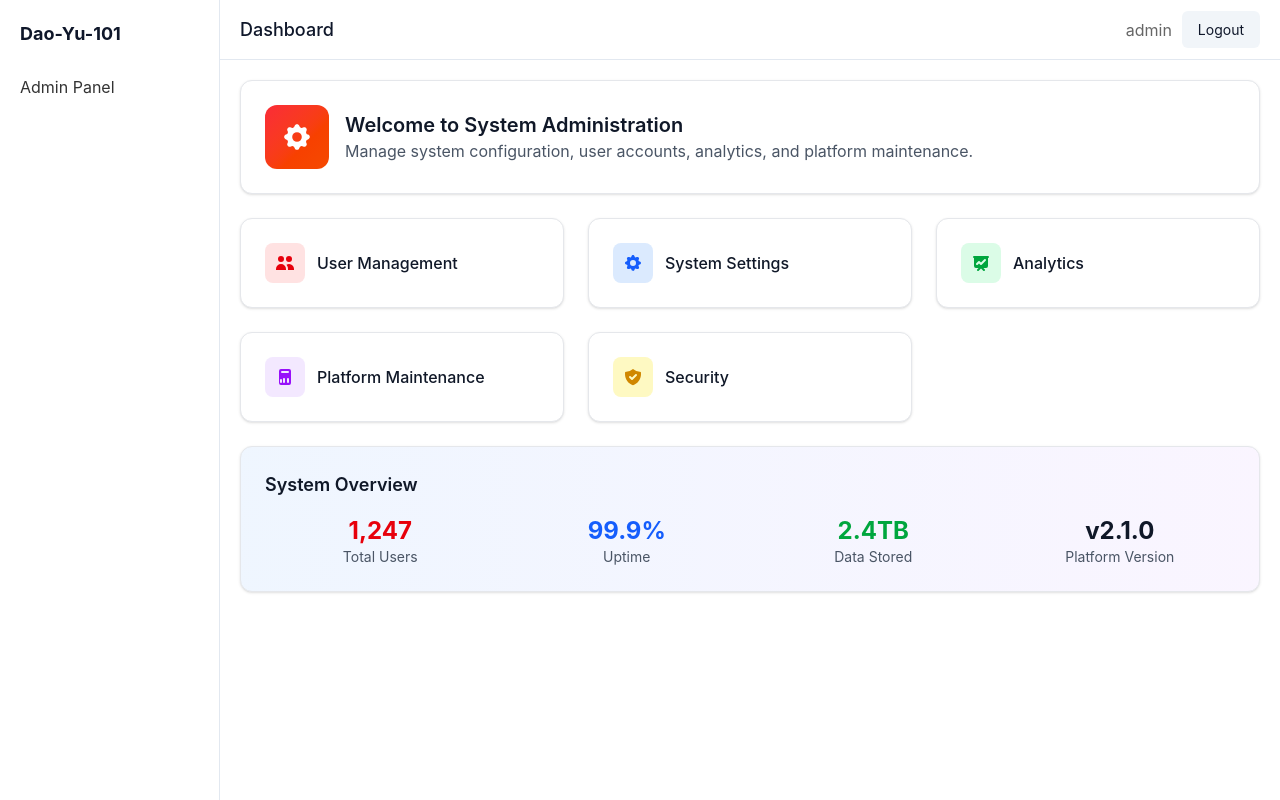
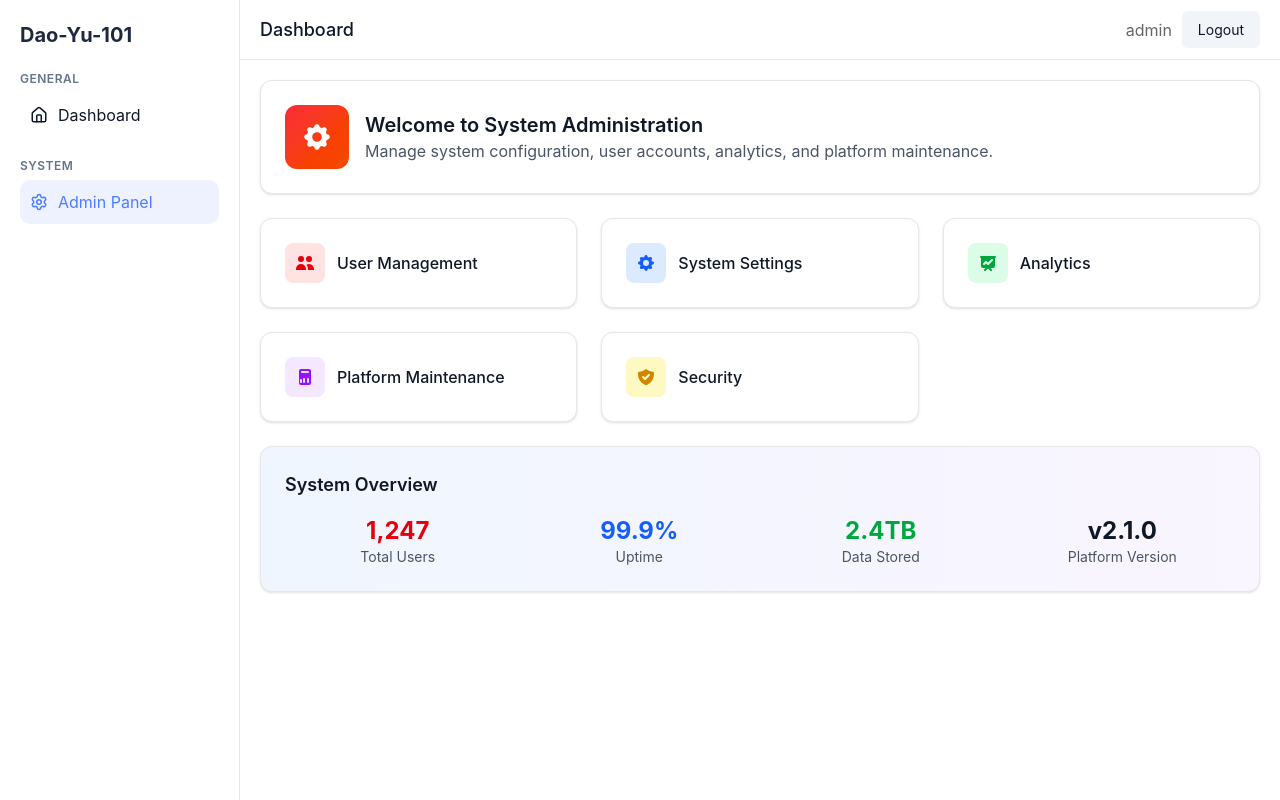
Before and after one commit to 7miwork/Dao-Yu-101-kebei, a React (Vite) app: page /#/dashboard/admin in a window 1280 px wide. Built offline with nearby package versions, Linux system fonts and the light colour scheme; sample sign-in values are in the browser's storage.

Commit message:
feat: sidebar UX upgrade with icons, sections, and active state

```diff
--- a/package.json
+++ b/package.json
@@ -13,6 +13,7 @@
   },
   "dependencies": {
     "@tailwindcss/postcss": "^4.2.2",
+    "lucide-react": "^1.7.0",
     "react": "^19.2.4",
     "react-dom": "^19.2.4",
     "react-router-dom": "^7.13.2"
--- a/src/components/Sidebar.jsx
+++ b/src/components/Sidebar.jsx
@@ -1,48 +1,124 @@
+import { Home, Book, Users, School, Settings, BarChart3, GraduationCap, UserCheck } from "lucide-react";
+import { useLocation } from "react-router-dom";
 import { t } from '../i18n';
 
+function NavItem({ href, icon, label, active }) {
+  return (
+    <a
+      href={href}
+      style={{
+        display: "flex",
+        alignItems: "center",
+        gap: "10px",
+        padding: "10px",
+        borderRadius: "10px",
+        textDecoration: "none",
+        background: active ? "#EEF2FF" : "transparent",
+        color: active ? "#4F7CFF" : "#0F172A",
+        marginTop: "5px",
+        transition: "all 0.2s ease"
+      }}
+    >
+      {icon}
+      {label}
+    </a>
+  );
+}
+
+function Section({ title, children }) {
+  return (
+    <div style={{ marginBottom: "20px" }}>
+      <p style={{ fontSize: "12px", color: "#64748B", fontWeight: "600", letterSpacing: "0.5px" }}>
+        {title.toUpperCase()}
+      </p>
+      {children}
+    </div>
+  );
+}
+
 export default function Sidebar({ user }) {
+  const location = useLocation();
   const role = user?.role;
+
+  const isActive = (path) => location.pathname.includes(path);
 
   return (
     <aside style={{
-      width: "220px",
+      width: "240px",
       borderRight: "1px solid #E2E8F0",
       padding: "20px",
-      backgroundColor: "#fff"
+      background: "#fff",
+      minHeight: "100vh"
     }}>
-      <h2 style={{ marginBottom: "20px", fontSize: "18px", fontWeight: "bold" }}>Dao-Yu-101</h2>
+      <h2 style={{ marginBottom: "20px", fontSize: "20px", fontWeight: "bold", color: "#1E293B" }}>
+        Dao-Yu-101
+      </h2>
 
-      <nav style={{ display: "flex", flexDirection: "column", gap: "10px" }}>
+      {/* SECTION: GENERAL */}
+      <Section title={t("sidebar.general")}>
+        <NavItem
+          href="/#/dashboard"
+          icon={<Home size={18} />}
+          label={t("sidebar.dashboard")}
+          active={isActive("dashboard") && !isActive("student") && !isActive("teacher") && !isActive("parent") && !isActive("school") && !isActive("admin")}
+        />
+      </Section>
+
+      {/* ROLE BASED SECTIONS */}
       {role === "student" && (
-          <>
-            <a href="/#/dashboard/student" style={{ textDecoration: "none", color: "#333", padding: "8px 0" }}>{t("sidebar.overview")}</a>
-          </>
+        <Section title={t("sidebar.learning")}>
+          <NavItem
+            href="/#/dashboard/student"
+            icon={<Book size={18} />}
+            label={t("sidebar.myLearning")}
+            active={isActive("student")}
+          />
+        </Section>
       )}
 
       {role === "teacher" && (
-          <>
-            <a href="/#/dashboard/teacher" style={{ textDecoration: "none", color: "#333", padding: "8px 0" }}>{t("sidebar.classes")}</a>
-          </>
+        <Section title={t("sidebar.teaching")}>
+          <NavItem
+            href="/#/dashboard/teacher"
+            icon={<Users size={18} />}
+            label={t("sidebar.classes")}
+            active={isActive("teacher")}
+          />
+        </Section>
       )}
 
       {role === "parent" && (
-          <>
-            <a href="/#/dashboard/parent" style={{ textDecoration: "none", color: "#333", padding: "8px 0" }}>{t("sidebar.childProgress")}</a>
-          </>
+        <Section title={t("sidebar.family")}>
+          <NavItem
+            href="/#/dashboard/parent"
+            icon={<UserCheck size={18} />}
+            label={t("sidebar.childProgress")}
+            active={isActive("parent")}
+          />
+        </Section>
       )}
 
       {role === "school" && (
-          <>
-            <a href="/#/dashboard/school" style={{ textDecoration: "none", color: "#333", padding: "8px 0" }}>{t("sidebar.schoolPanel")}</a>
-          </>
+        <Section title={t("sidebar.school")}>
+          <NavItem
+            href="/#/dashboard/school"
+            icon={<School size={18} />}
+            label={t("sidebar.overview")}
+            active={isActive("school")}
+          />
+        </Section>
       )}
 
       {role === "admin" && (
-          <>
-            <a href="/#/dashboard/admin" style={{ textDecoration: "none", color: "#333", padding: "8px 0" }}>{t("sidebar.adminPanel")}</a>
-          </>
+        <Section title={t("sidebar.system")}>
+          <NavItem
+            href="/#/dashboard/admin"
+            icon={<Settings size={18} />}
+            label={t("sidebar.adminPanel")}
+            active={isActive("admin")}
+          />
+        </Section>
       )}
-      </nav>
     </aside>
   );
 }
--- a/src/i18n/translations/de.js
+++ b/src/i18n/translations/de.js
@@ -234,10 +234,17 @@ export default {
     platformVersion: "Plattformversion"
   },
   sidebar: {
+    general: "Allgemein",
+    dashboard: "Dashboard",
+    learning: "Lernen",
+    myLearning: "Mein Lernen",
+    teaching: "Unterricht",
+    classes: "Klassen",
+    family: "Familie",
+    childProgress: "Kinderfortschritt",
+    school: "Schule",
     overview: "Übersicht",
-    classes: "Klassen",
-    childProgress: "Kinderfortschritt",
-    schoolPanel: "Schul-Panel",
+    system: "System",
     adminPanel: "Admin-Panel"
   }
 };
--- a/src/i18n/translations/en.js
+++ b/src/i18n/translations/en.js
@@ -234,10 +234,17 @@ export default {
     platformVersion: "Platform Version"
   },
   sidebar: {
+    general: "General",
+    dashboard: "Dashboard",
+    learning: "Learning",
+    myLearning: "My Learning",
+    teaching: "Teaching",
+    classes: "Classes",
+    family: "Family",
+    childProgress: "Child Progress",
+    school: "School",
     overview: "Overview",
-    classes: "Classes",
-    childProgress: "Child Progress",
-    schoolPanel: "School Panel",
+    system: "System",
     adminPanel: "Admin Panel"
   }
 };
--- a/src/i18n/translations/zh-TW.js
+++ b/src/i18n/translations/zh-TW.js
@@ -234,10 +234,17 @@ export default {
     platformVersion: "平台版本"
   },
   sidebar: {
+    general: "一般",
+    dashboard: "儀表板",
+    learning: "學習",
+    myLearning: "我的學習",
+    teaching: "教學",
+    classes: "班級",
+    family: "家庭",
+    childProgress: "孩子進度",
+    school: "學校",
     overview: "概覽",
-    classes: "班級",
-    childProgress: "孩子進度",
-    schoolPanel: "學校面板",
+    system: "系統",
     adminPanel: "管理員面板"
   }
 };
```
Also changed, not shown: 1 other file (tests, documents, lock files or other folders). Lines whose indentation alone changed are shown as unchanged.
